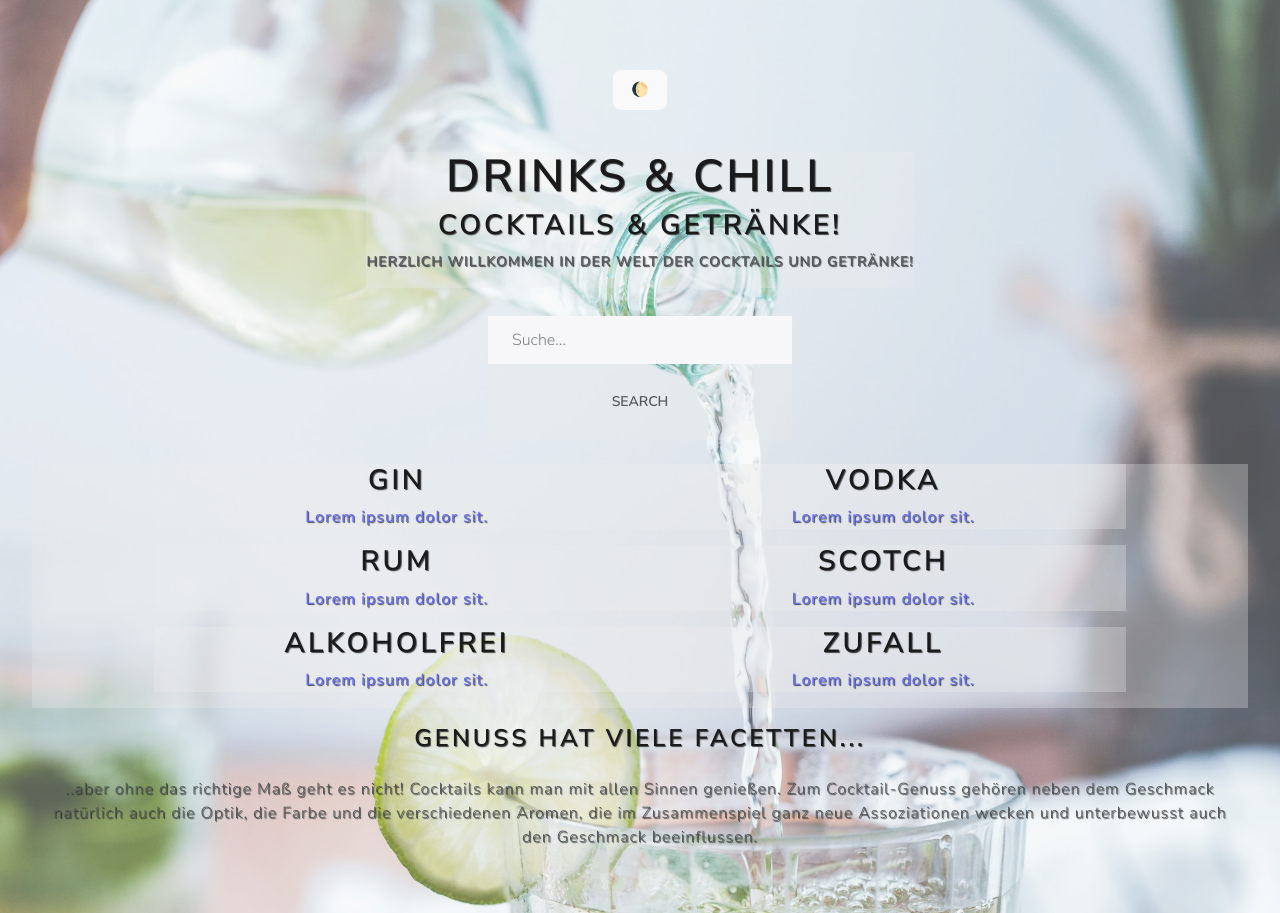
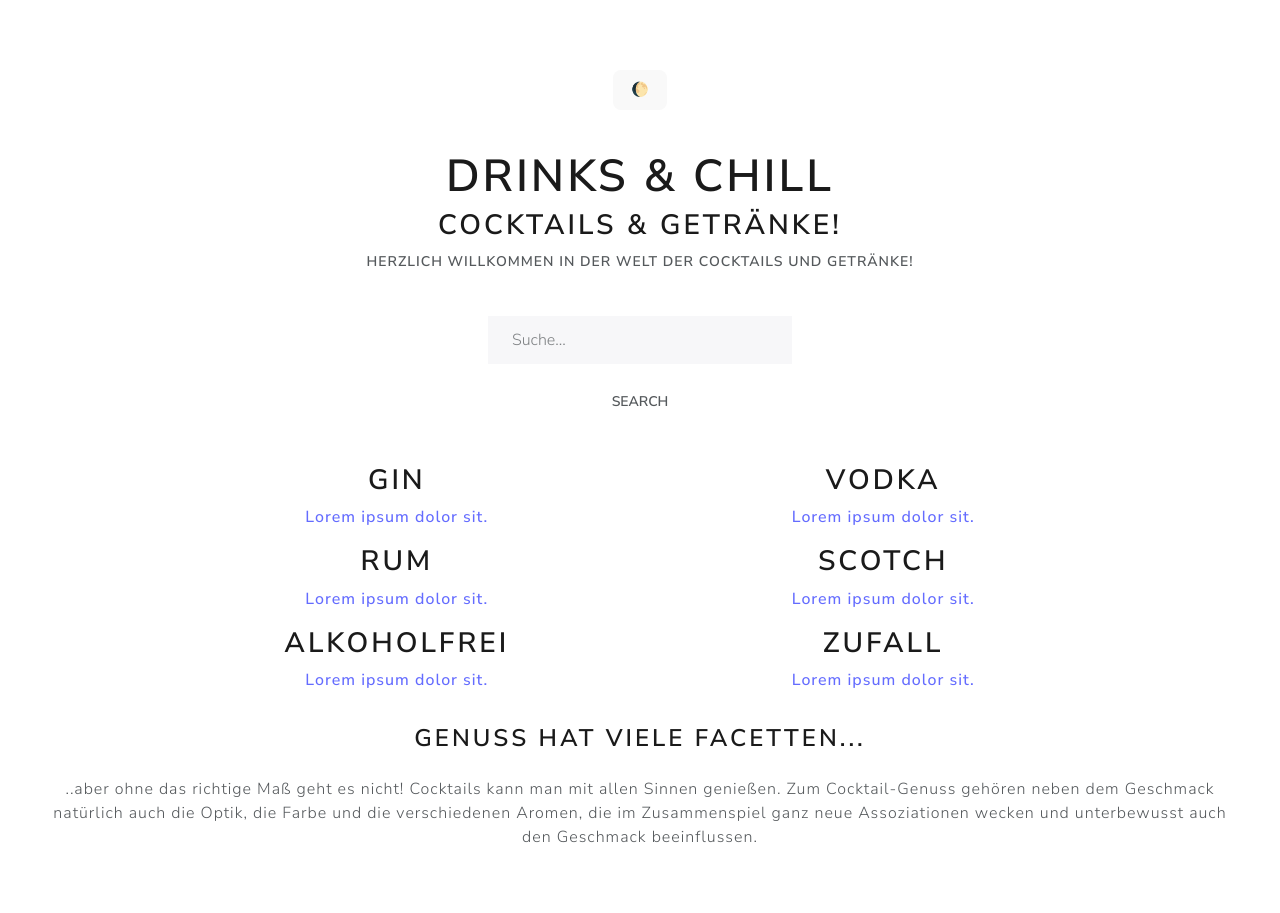
Before and after one commit to abothke/cocktail-api-react, a React (Vite) app: page / in a window 1280 px wide. Built offline with nearby package versions, Linux system fonts and the light colour scheme.

Commit message:
oBackground

```diff
--- a/src/App.css
+++ b/src/App.css
@@ -41,16 +41,15 @@
   color: #888;
 }
 
-body {
+/* body {
   background-image: url(../src/assets/img/mae-mu-YNMjGIPgD_c-unsplash.jpg);
   background-repeat: no-repeat;
   background-size: cover;
   background-position: center;
   background-attachment: fixed;
-  color: rgba(7,7,7,0.7);
-  text-shadow: 1px 1px 1px rgba(7, 7, 7, 0.7);
+  color: rgba(7,7,7,0.3);
 }
 
 div {
   background-color: rgba(235,235,235,0.3);
-}
+} */
```
